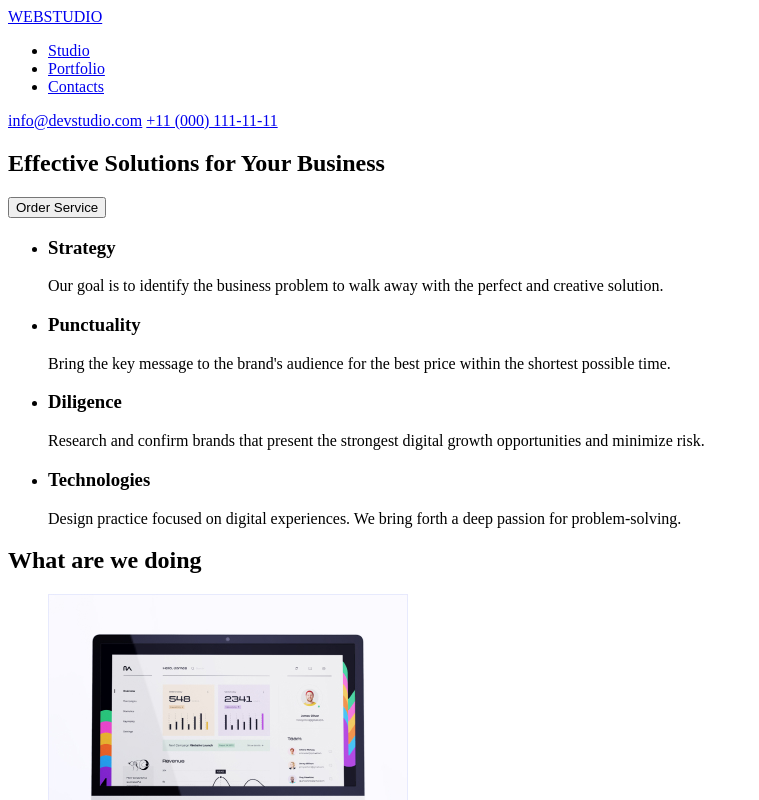
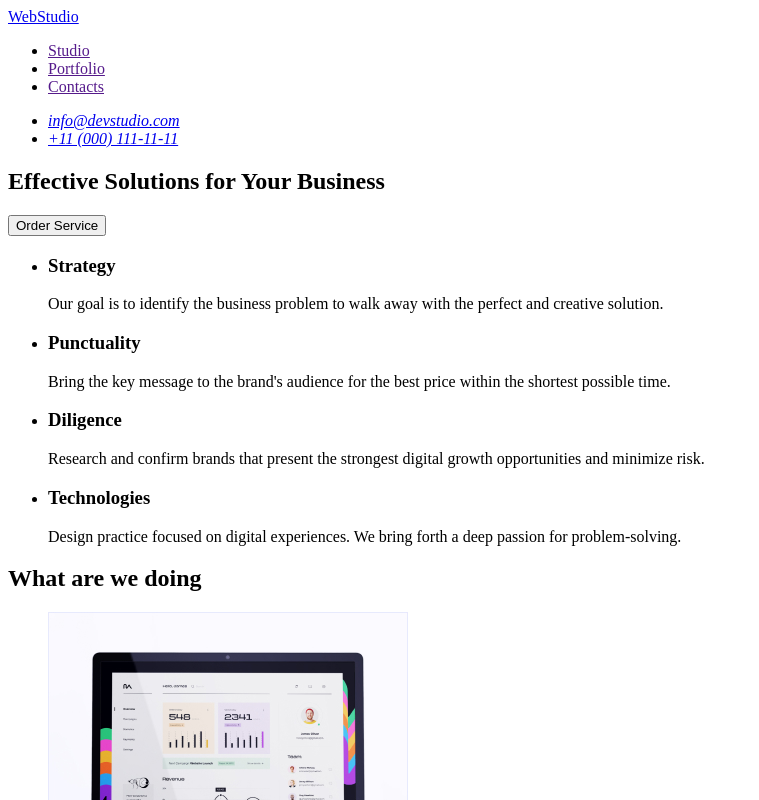
Before and after one commit to DarynaDvl/goit-markup-hw-01, a plain HTML site: page index.html in a window 1280 px wide. Shown: the top 800 px of the page, without its empty margins (0-759 px from the left). Drawn offline with Linux system fonts and the light colour scheme.

Commit message:
version-2

```diff
--- a/index.html
+++ b/index.html
@@ -9,21 +9,25 @@
   <body>
     <header>
       <nav>
-        <a href="./index.html" title="logotype"> WEBSTUDIO</a>
+        <a href="./index.html" title="logotype"> WebStudio</a>
         <ul>
           <li>
-            <a href="#">Studio</a>
+            <a href="">Studio</a>
           </li>
           <li>
-            <a href="#">Portfolio</a>
+            <a href="">Portfolio</a>
           </li>
           <li>
-            <a href="#">Contacts</a>
+            <a href="">Contacts</a>
           </li>
         </ul>
       </nav>
-      <a href="mailto:info@devstudio.com">info@devstudio.com</a>
-      <a href="tel:+110001111111">+11 (000) 111-11-11</a>
+      <address>
+        <ul>
+          <li><a href="mailto:info@devstudio.com">info@devstudio.com</a></li>
+          <li><a href="tel:+110001111111">+11 (000) 111-11-11</a></li>
+        </ul>
+      </address>
     </header>
     <main>
       <section>
@@ -32,6 +36,7 @@
       </section>
 
       <section>
+        <h2 hidden>Feature</h2>
         <ul>
           <li>
             <h3>Strategy</h3>
@@ -62,6 +67,8 @@
             </p>
           </li>
         </ul>
+      </section>
+      <section>
         <h2>What are we doing</h2>
         <ul>
           <li>
```
